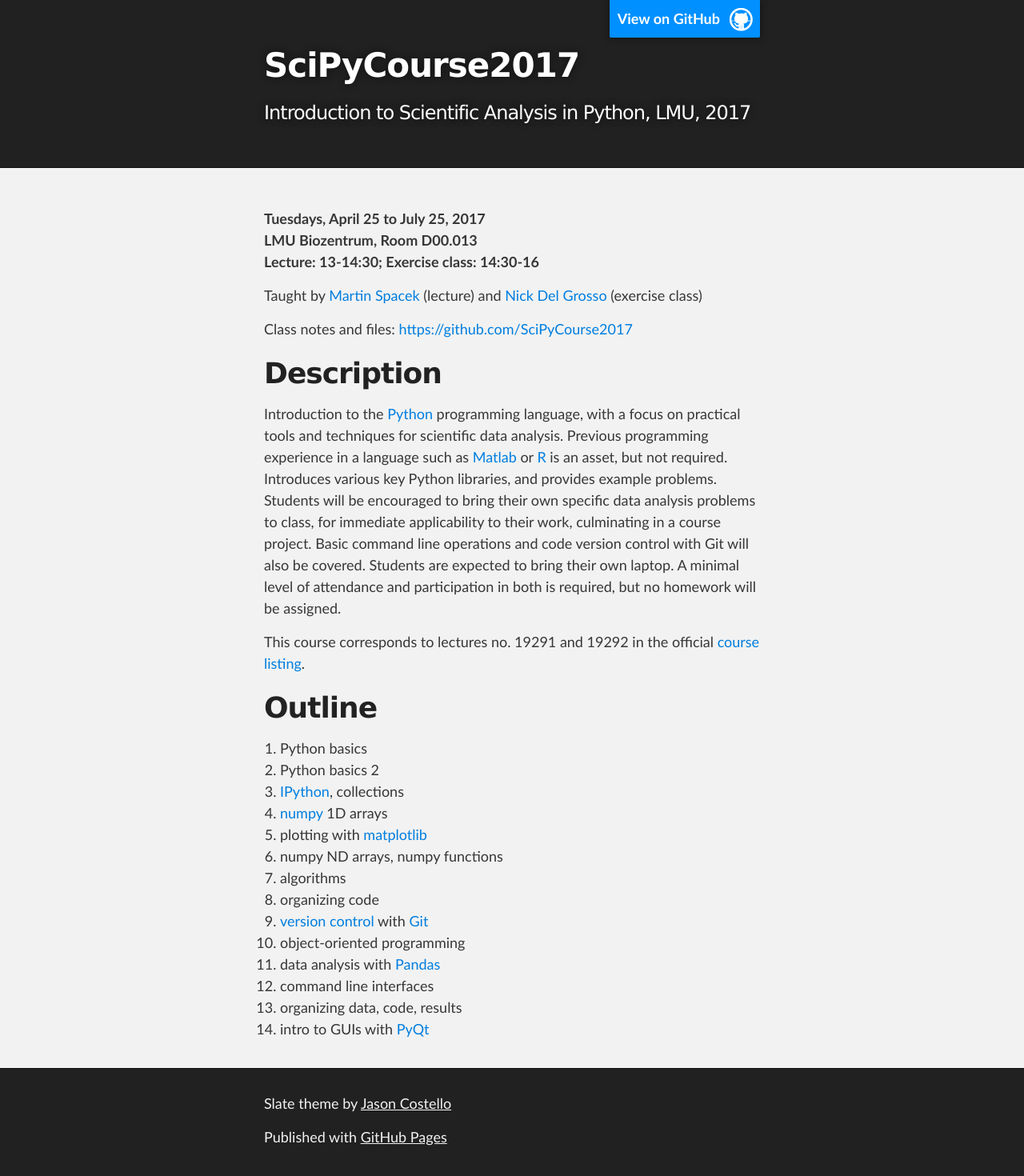
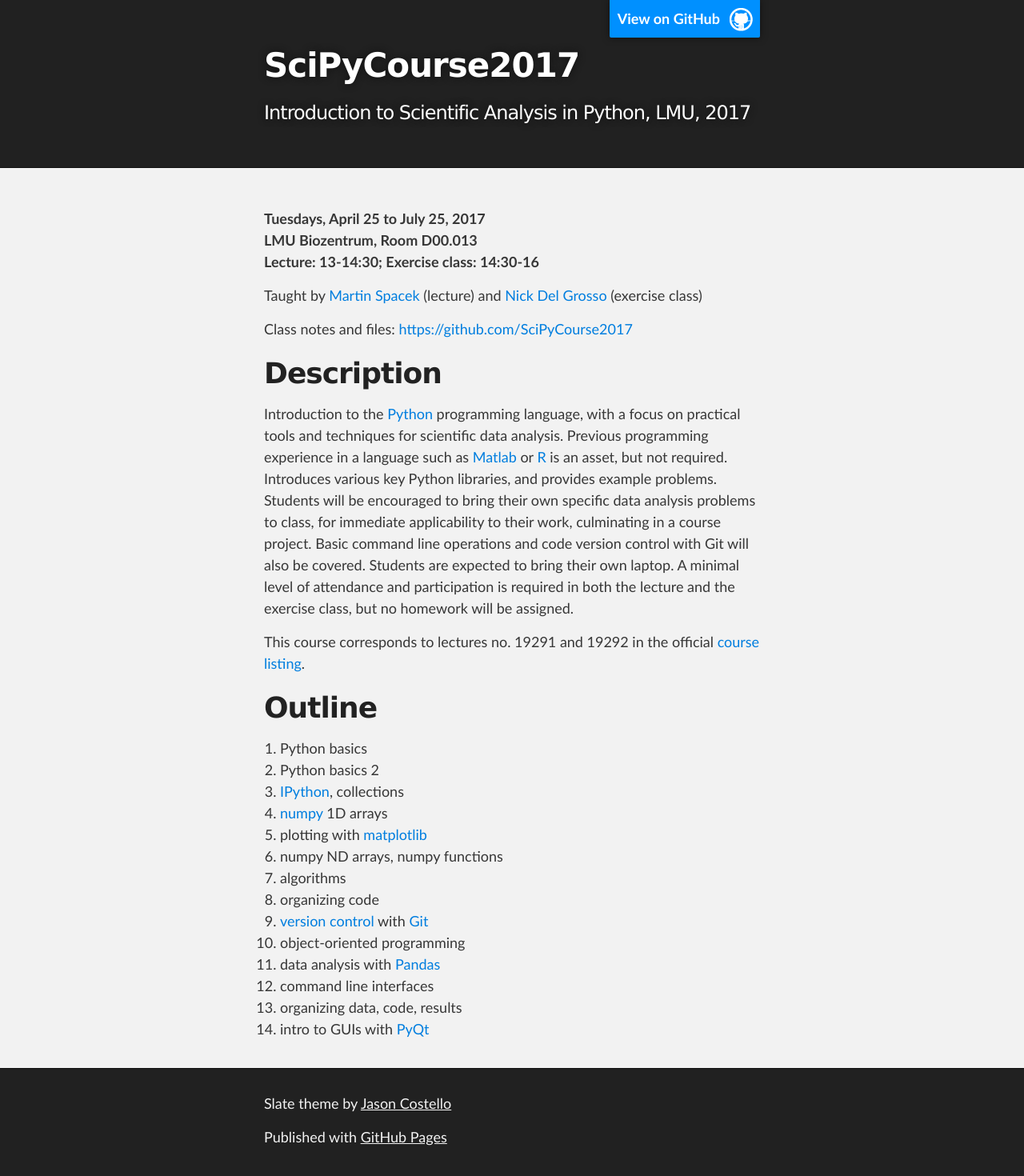
Before and after one commit to SciPyCourse2017/scipycourse2017.github.io, a Jekyll site: the page built from index.md, in a window 1280 px wide. Shown: the whole page at 80% size. Built offline with Jekyll 4.4.1, drawn with Linux system fonts in a browser that asks for light colours.

Commit message:
Fix description

```diff
--- a/index.md
+++ b/index.md
@@ -24,8 +24,8 @@ Introduces various key Python libraries, and provides example problems. Students
 encouraged to bring their own specific data analysis problems to class, for immediate
 applicability to their work, culminating in a course project. Basic command line operations
 and code version control with Git will also be covered. Students are expected to bring their
-own laptop. A minimal level of attendance and participation in both is required, but no
-homework will be assigned.
+own laptop. A minimal level of attendance and participation is required in both the lecture
+and the exercise class, but no homework will be assigned.
 
 This course corresponds to lectures no. 19291 and 19292 in the official [course
 listing](https://lsf.verwaltung.uni-muenchen.de/qisserver/rds?state=verpublish&status=init&vmfile=no&publishid=636766&moduleCall=webInfo&publishConfFile=webInfo&publishSubDir=veranstaltung).
```
